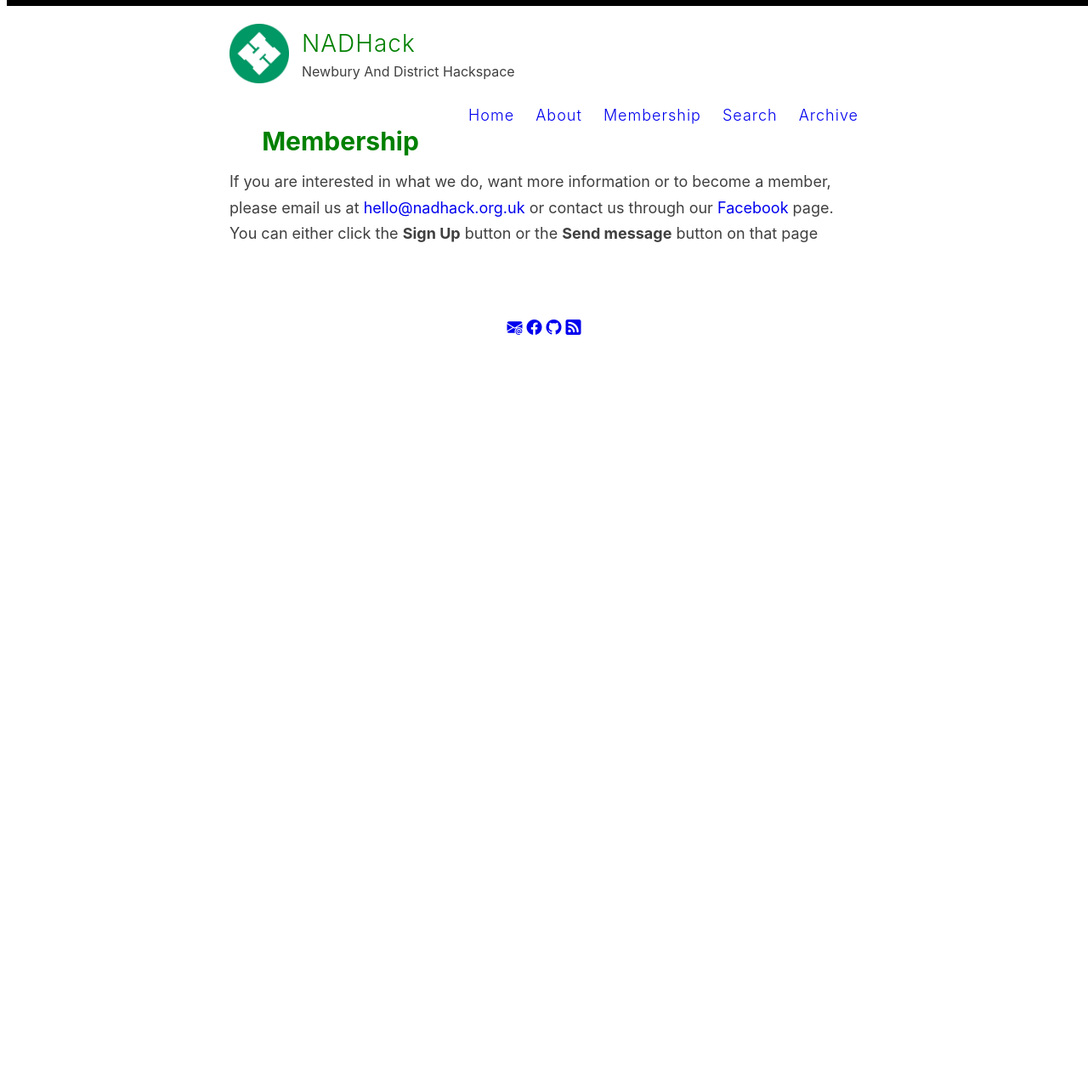
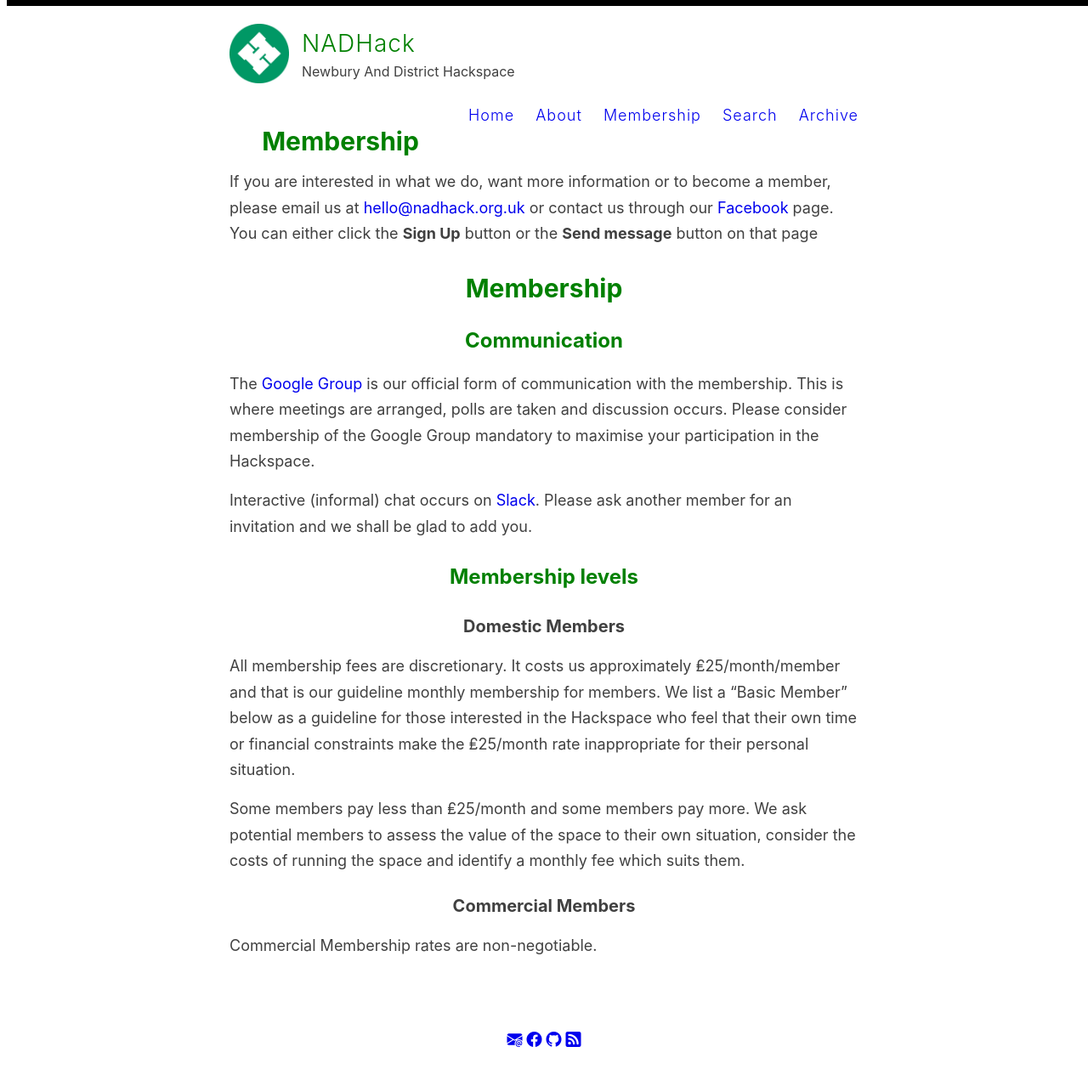
Before and after one commit to nadhack/nhsite, a Jekyll site: the page built from _pages/membership.md, in a window 1280 px wide. Shown: the whole page at 85% size. Built offline with Jekyll 4.4.1, drawn with Linux system fonts in a browser that asks for light colours; before the commit the page ends 900 px from its top, so only the background shows below that.

Commit message:
update members page

```diff
--- a/_pages/membership.md
+++ b/_pages/membership.md
@@ -5,3 +5,23 @@ permalink: /membership/
 ---
 
 If you are interested in what we do, want more information or to become a member, please email us at [hello@nadhack.org.uk](mailto:hello@nadhack.org.uk) or contact us through our [Facebook](https://www.facebook.com/newburyhackspace/) page.   You can either click the **Sign Up** button or the **Send message** button on that page
+
+# Membership
+
+## Communication
+
+The [Google Group](https://groups.google.com/forum/#!forum/newbury-hackspace) is our official form of communication with the membership. This is where meetings are arranged, polls are taken and discussion occurs. Please consider membership of the Google Group mandatory to maximise your participation in the Hackspace.
+
+Interactive (informal) chat occurs on [Slack](https://nadhack.slack.com/). Please ask another member for an invitation and we shall be glad to add you.
+
+## Membership levels
+
+### Domestic Members
+
+All membership fees are discretionary. It costs us approximately ₤25/month/member and that is our guideline monthly membership for members. We list a "Basic Member" below as a guideline for those interested in the Hackspace who feel that their own time or financial constraints make the ₤25/month rate inappropriate for their personal situation.
+
+Some members pay less than ₤25/month and some members pay more. We ask potential members to assess the value of the space to their own situation, consider the costs of running the space and identify a monthly fee which suits them.
+
+### Commercial Members
+
+Commercial Membership rates are non-negotiable.
```
